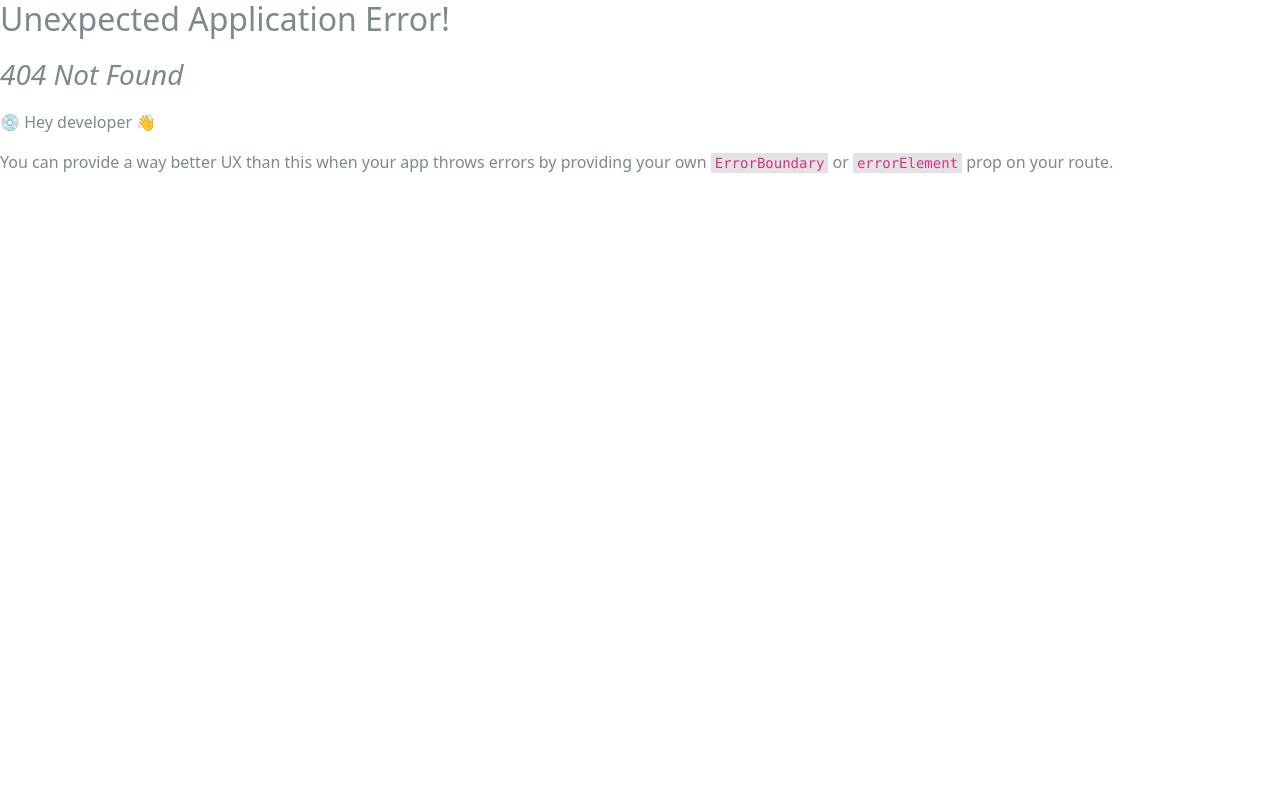
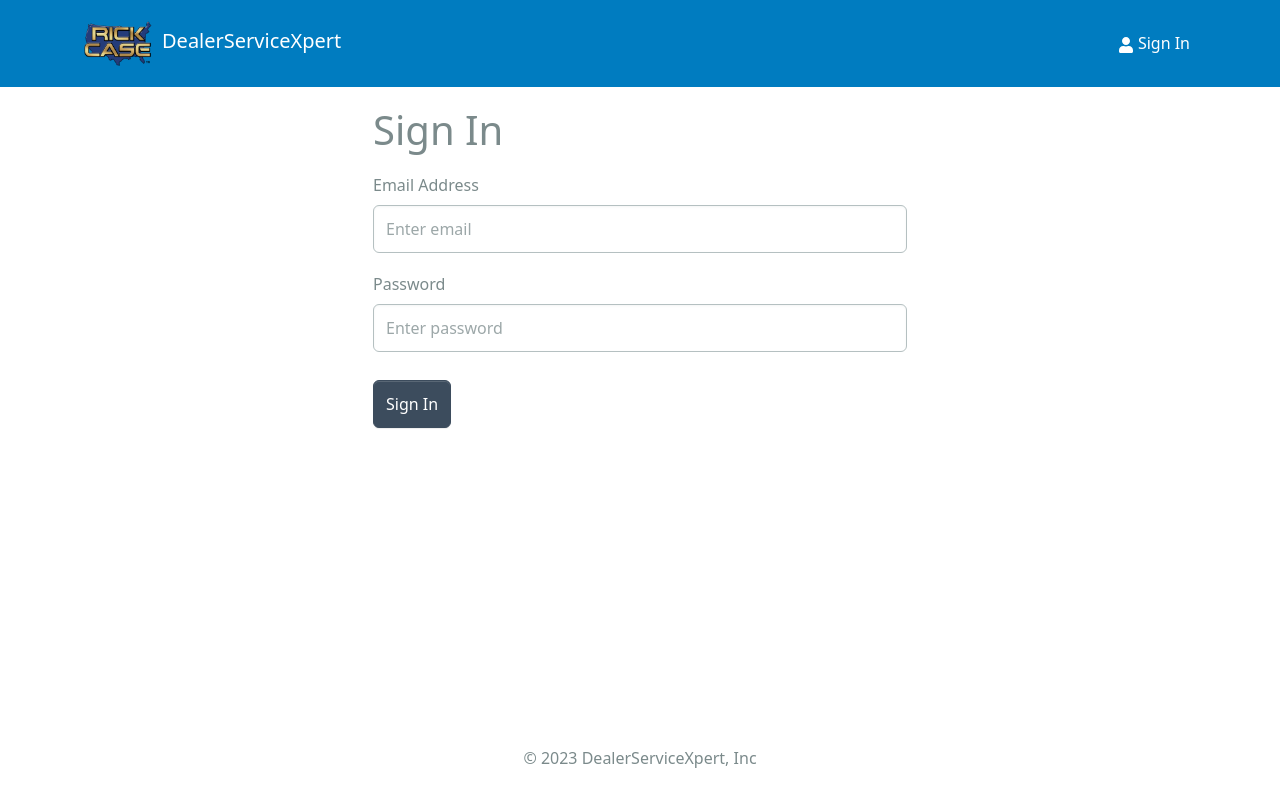
Before and after one commit to andersonasprilla/DealerServiceXpert, a React (Create React App) app in the folder frontend/: page /login in a window 1280 px wide. Before the commit this address had no page. Built offline with nearby package versions, Linux system fonts and the light colour scheme.

Commit message:
Login Screen

```diff
--- /dev/null
+++ b/frontend/src/Screens/LoginScreen.jsx
@@ -0,0 +1,44 @@
+import { useState } from "react";
+import { Link } from "react-router-dom";
+import { Form, Button, Row, Col } from "react-bootstrap";
+import FormContainer from "../components/FormContainer";
+
+const LoginScreen = () => {
+  const [email, setEmail] = useState("");
+  const [password, setPassword] = useState("");
+
+  const submitHandler = (e) => {
+    e.preventDefault();
+    console.log("submit");
+  };
+  return (
+    <FormContainer>
+      <h1>Sign In</h1>
+      <Form onSubmit={submitHandler}>
+        <Form.Group controlId='email' className='my-3'>
+          <Form.Label>Email Address</Form.Label>
+          <Form.Control
+            type='email'
+            placeholder='Enter email'
+            value={email}
+            onChange={(e) => setEmail(e.target.value)}
+          ></Form.Control>
+        </Form.Group>
+        <Form.Group controlId='password' className='my-3'>
+          <Form.Label>Password</Form.Label>
+          <Form.Control
+            type='password'
+            placeholder='Enter password'
+            value={password}
+            onChange={(e) => setPassword(e.target.value)}
+          ></Form.Control>
+        </Form.Group>
+        <Button type='submit' variant='primary' className='mt-2'>
+          Sign In
+        </Button>
+      </Form>
+    </FormContainer>
+  );
+};
+
+export default LoginScreen;
--- /dev/null
+++ b/frontend/src/components/FormContainer.jsx
@@ -0,0 +1,15 @@
+import { Container, Row, Col } from "react-bootstrap";
+
+const FormContainer = ({ children }) => {
+  return (
+    <Container>
+      <Row className='justify-content-md-center'>
+        <Col xs={12} md={6}>
+          {children}
+        </Col>
+      </Row>
+    </Container>
+  );
+};
+
+export default FormContainer;
--- a/frontend/src/index.js
+++ b/frontend/src/index.js
@@ -15,12 +15,14 @@
 import reportWebVitals from "./reportWebVitals";
 import Dashboard from "./Screens/Dashboard";
 import CustomerScreen from "./Screens/CustomerScreen";
+import LoginScreen from "./Screens/LoginScreen";
 
 const router = createBrowserRouter(
   createRoutesFromElements(
     <Route path='/' element={<App />}>
       <Route index={true} path='/' element={<Dashboard />} />
       <Route path='/customer/:id' element={<CustomerScreen />} />
+      <Route path='/login' element={<LoginScreen />} />
     </Route>
   )
 );
```
